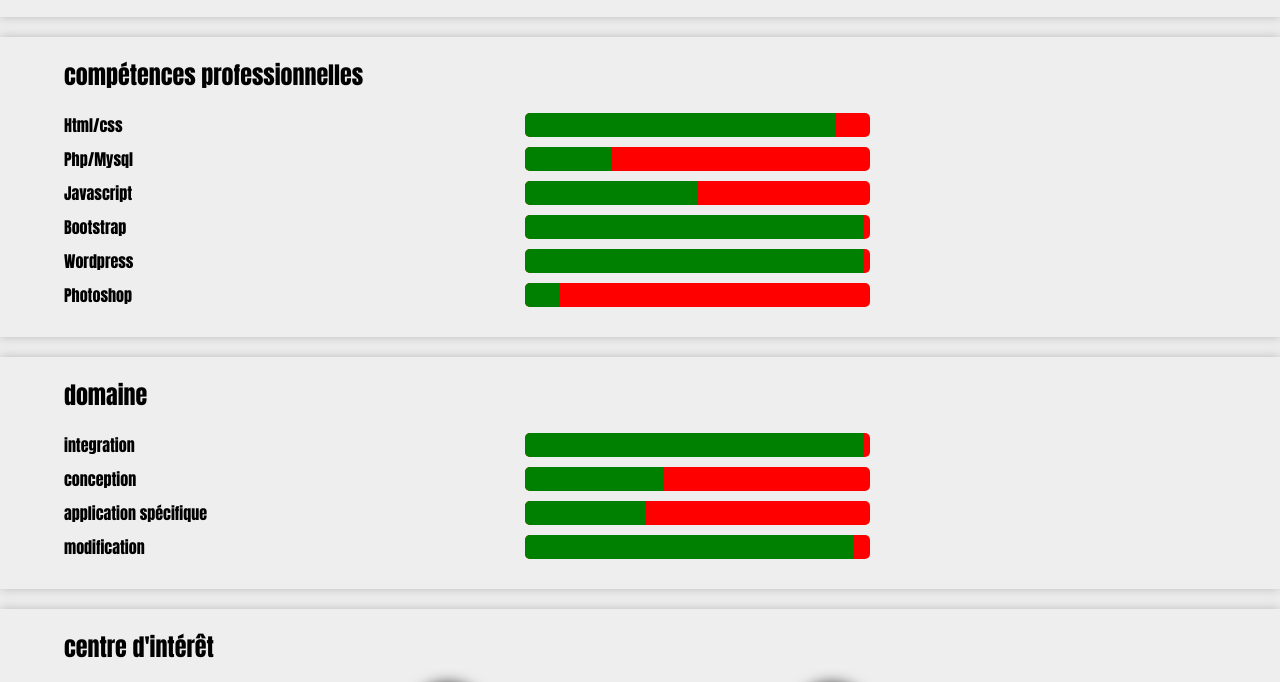
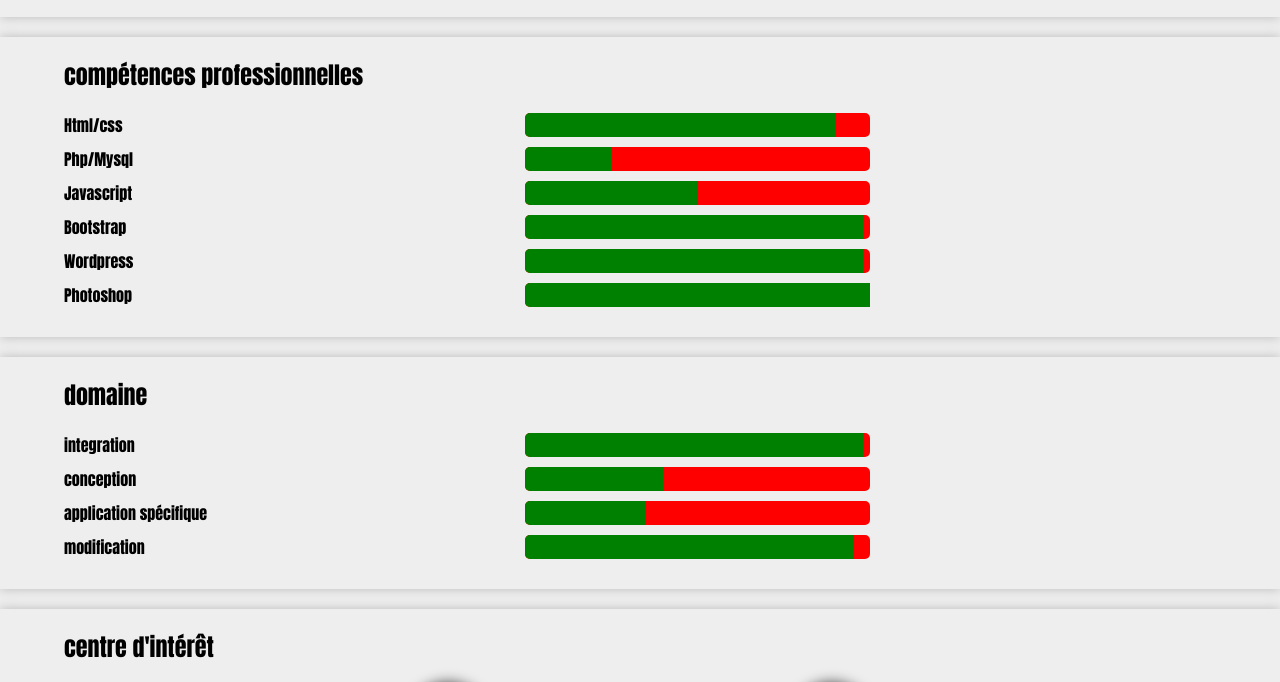
Before and after one commit to MaximilienR/curriculum_vitae, a plain HTML site: page index.html in a window 1280 px wide. Shown: the part 1210-1892 px from the top of the page. Drawn offline with Linux system fonts and the light colour scheme.

Commit message:
Update style.css

```diff
--- a/style.css
+++ b/style.css
@@ -198,7 +198,7 @@ section > div{
 
 .c100 /*phs*/
 {
-    width: 10%;
+    width: 25;
     background-color: green;}
 
 .camp2
```
